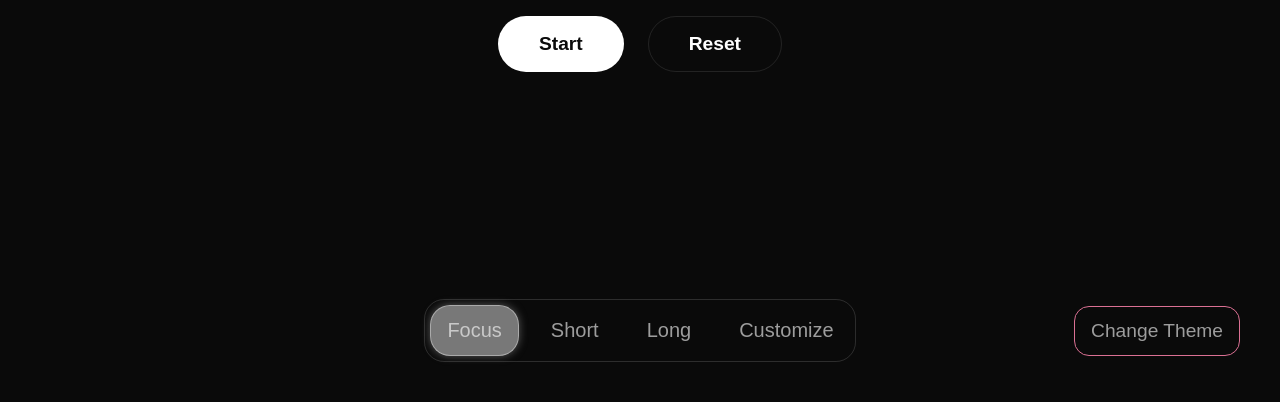
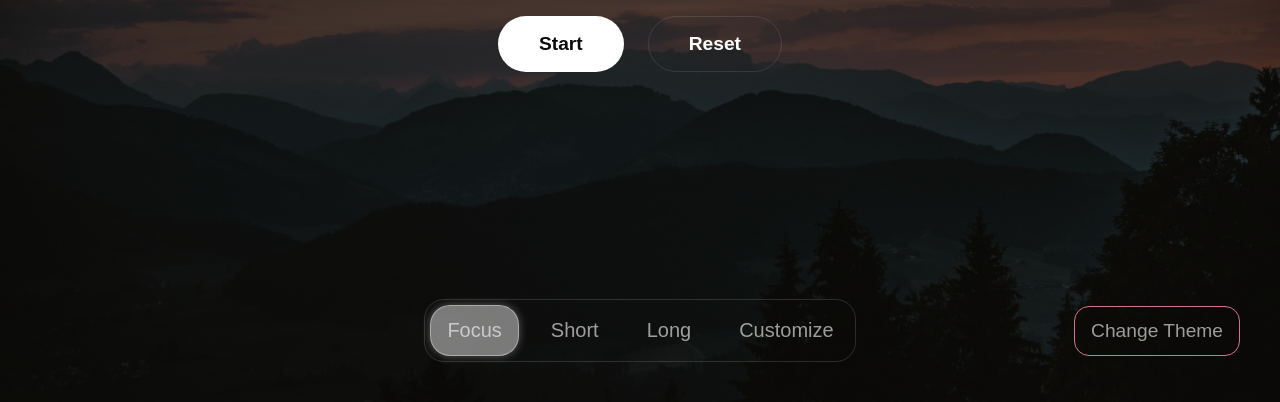
Before and after one commit to talisman8008/pomodoro, a website: page index.html in a window 1280 px wide. Shown: the part 398-800 px from the top of the page. Drawn offline with Linux system fonts and the light colour scheme.

Commit message:
slight changes to accomodate wallpaper

```diff
--- a/css/style.css
+++ b/css/style.css
@@ -23,7 +23,15 @@ body, html {
   font-family: 'Inter', -apple-system, BlinkMacSystemFont, "Segoe UI", Roboto, sans-serif;
   overflow: hidden; /* Prevents scrolling */
 }
-
+body{
+  background-image: linear-gradient(rgba(0, 0, 0, 0.7), rgba(0, 0, 0, 0.7)), url('../img/default.jpg');
+  background-size: cover;
+  background-position: center;
+  background-attachment: fixed;
+  background-repeat: no-repeat;
+  transition: background-image 0.8s ease-in-out;
+  overflow: hidden;
+}
 /* =========================================
     Main-layout
    ========================================= */
```
